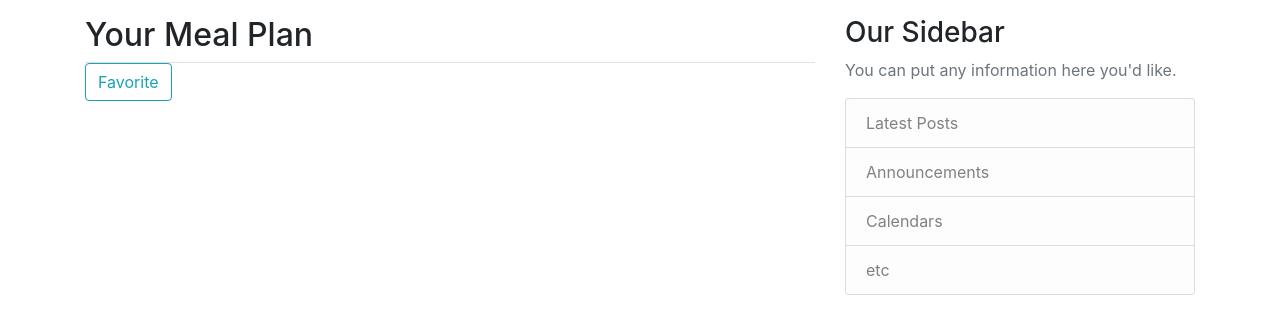
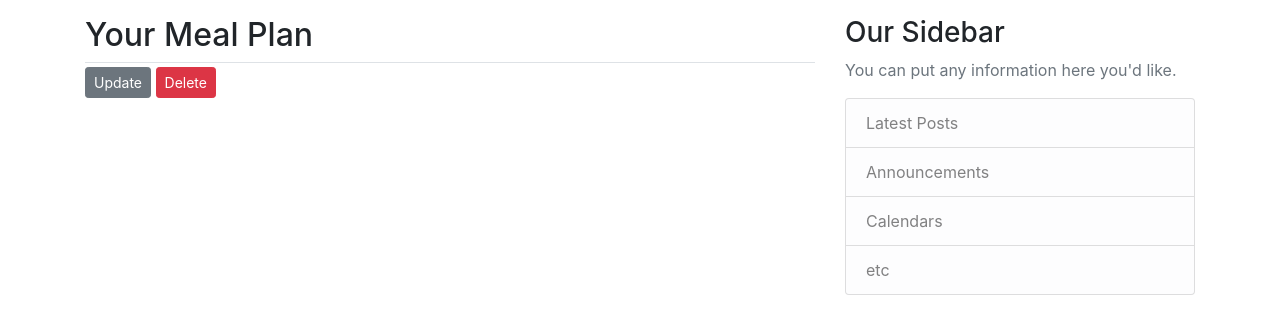
Before and after one commit to dn6dm/MealPlanner, a Django app: page /display_plans/ in a window 1280 px wide. Shown: the part 56-390 px from the top of the page. Run offline with Django 3.2, Linux system fonts and the light colour scheme; parts of the project's set-up code (start-up, migrations or seed data) failed here and were passed over; some libraries are stand-ins or nearby versions.

Commit message:
Added update and delete buttons on templates

```diff
--- a/MealPlanner/settings.py
+++ b/MealPlanner/settings.py
@@ -158,4 +158,6 @@ TEMPLATE_CONTEXT_PROCESSORS = (
 
 LOGIN_REDIRECT_URL = '/'
 
-CRISPY_TEMPLATE_PACK =  'bootstrap4'
+CRISPY_TEMPLATE_PACK = 'bootstrap4'
+
+SESSION_SERIALIZER = 'django.contrib.sessions.serializers.JSONSerializer'
--- a/planner/templates/planner/display_plans.html
+++ b/planner/templates/planner/display_plans.html
@@ -17,16 +17,9 @@
         </div>
     </article>
     {% endfor %}
-    <form method="POST" enctype="multipart/form-data">
-        {% csrf_token %}
-        <fieldset class="form.group">
-            {{ form|crispy }}
-        </fieldset>
-        <div class="form-group">
-            <button class="btn btn-outline-info" type="submit">
-                Favorite
-            </button>
-        </div>
-    </form>
+    <div>
+        <a href="#" class="btn btn-secondary btn-sm mt-1 mb-1">Update</a>
+        <a href="#" class="btn btn-danger btn-sm mt-1 mb-1">Delete</a>
+    </div>
 </div>
 {% endblock content %}
--- a/planner/views.py
+++ b/planner/views.py
@@ -39,7 +39,9 @@ def create_plan(request):
         for i in plan.food_plan:
             tmp = FoodItem.objects.filter(name=i).first()
             items_list[i] = tmp
+        plan.save()
         messages.success(request, f'Your plan has been created!')
+        request.session["plan_id"] = plan.id
         return render(request, 'planner/display_plans.html', {'items_list': items_list, 'plan': plan})
     return render(request, 'planner/create_plans.html')
 
@@ -52,6 +54,11 @@ class PlanListView(ListView):
     '''def get_queryset(self):
         return FoodPlan.objects.last().items()'''
 
-    def post(self, request, *args, **kwargs):
-        if request.method == 'POST':
-            pass
+    '''def post(self, request, *args, **kwargs):
+        plan = request.session.get("created_plan", None)
+        plan.save()
+        messages.success(request, f'Your plan has been saved!')
+        context = {
+            'items_list': request.session.get("created_plan", None)
+        }
+        return render(request, 'planner/display_plans.html', context)'''
```
